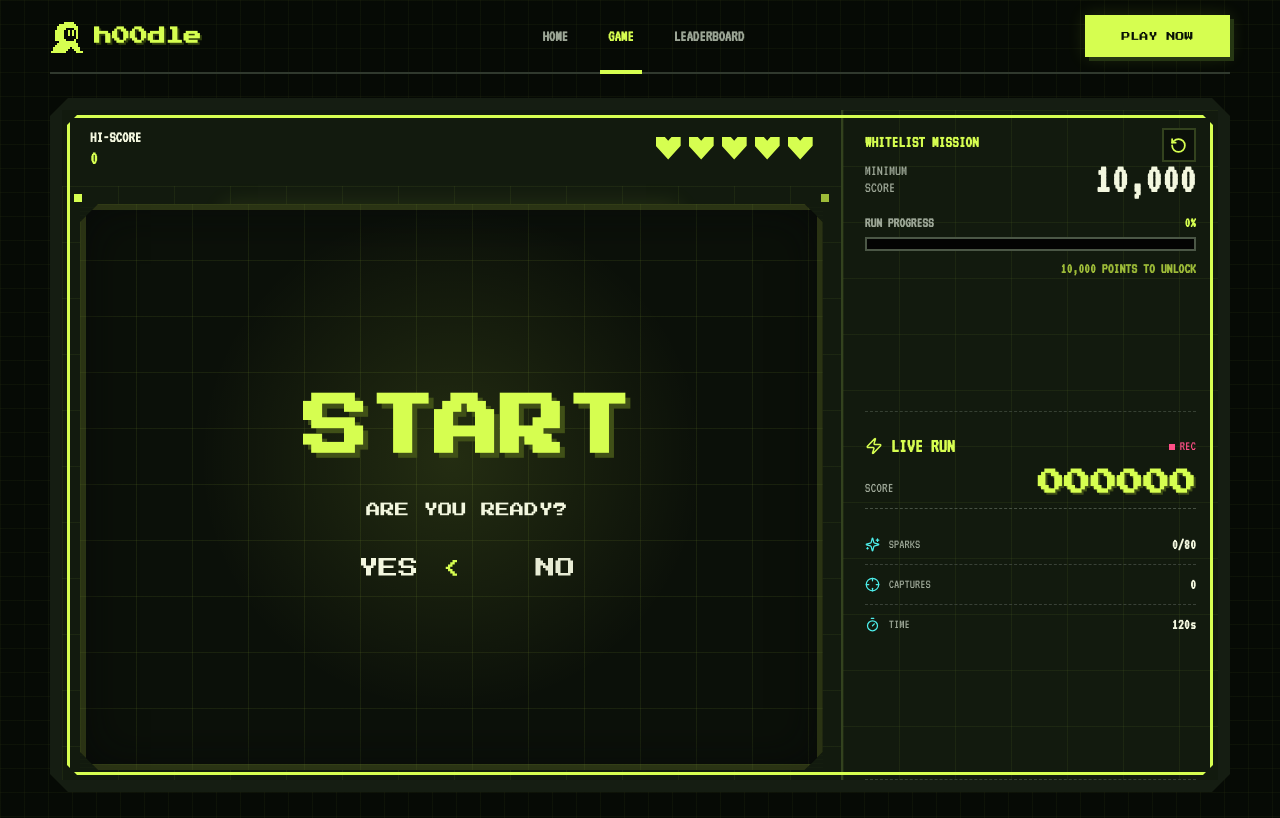
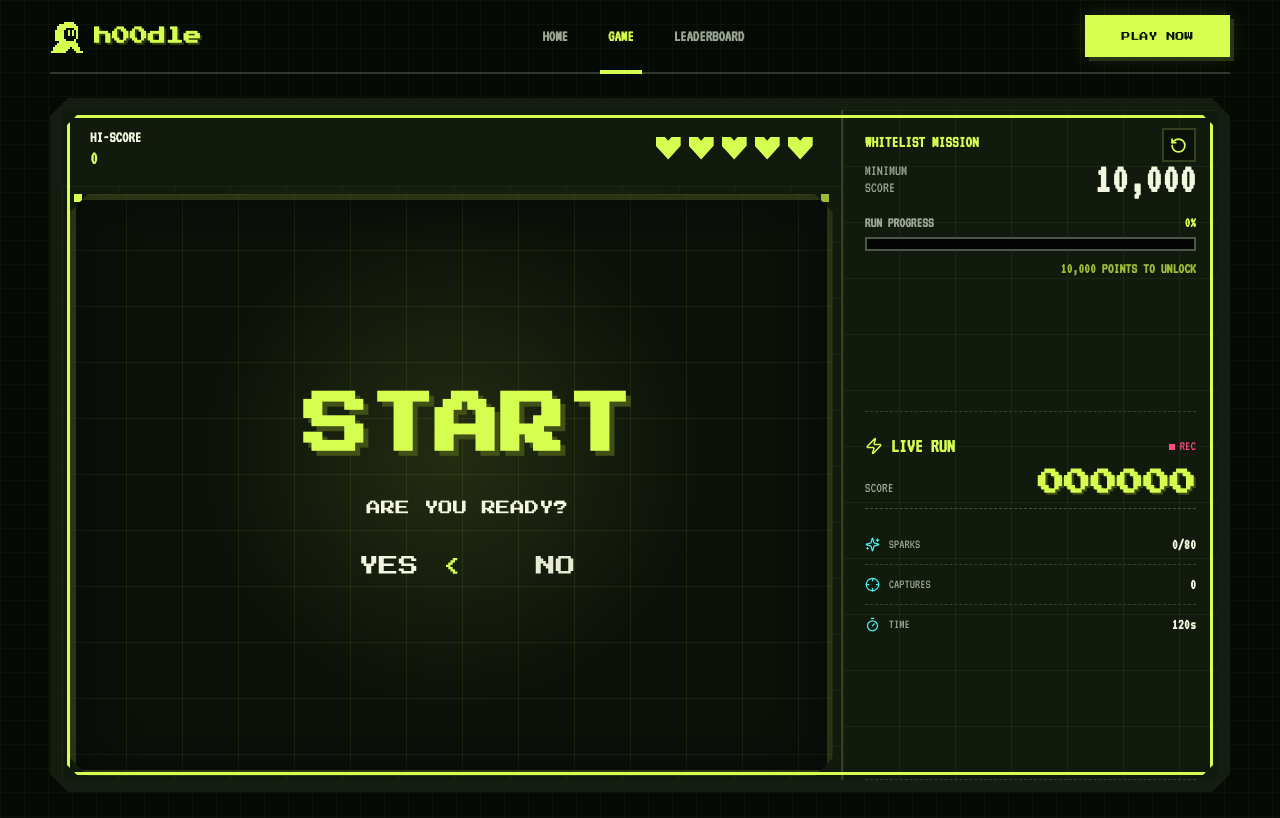
Before and after one commit to alfathxxxxyz/hodd, a React (Vite) app: page / in a window 1280 px wide. Both pictures are taken after a click on the button "START MISSION". Shown: the top 818 px of the page. Built offline with nearby package versions, Linux system fonts and the light colour scheme.

Commit message:
Restore start overlay width

```diff
--- a/src/styles.css
+++ b/src/styles.css
@@ -2095,3 +2095,14 @@ button:focus-visible {
   left: 52.1% !important;
   transform: translate(-50%, -42%) !important;
 }
+
+/* RESTORE START OVERLAY SIZE */
+.start-overlay {
+  inset: 8px 8px 4px !important;
+}
+
+.overlay-center {
+  top: 47.6% !important;
+  left: 52.1% !important;
+  transform: translate(-50%, -42%) !important;
+}
```
